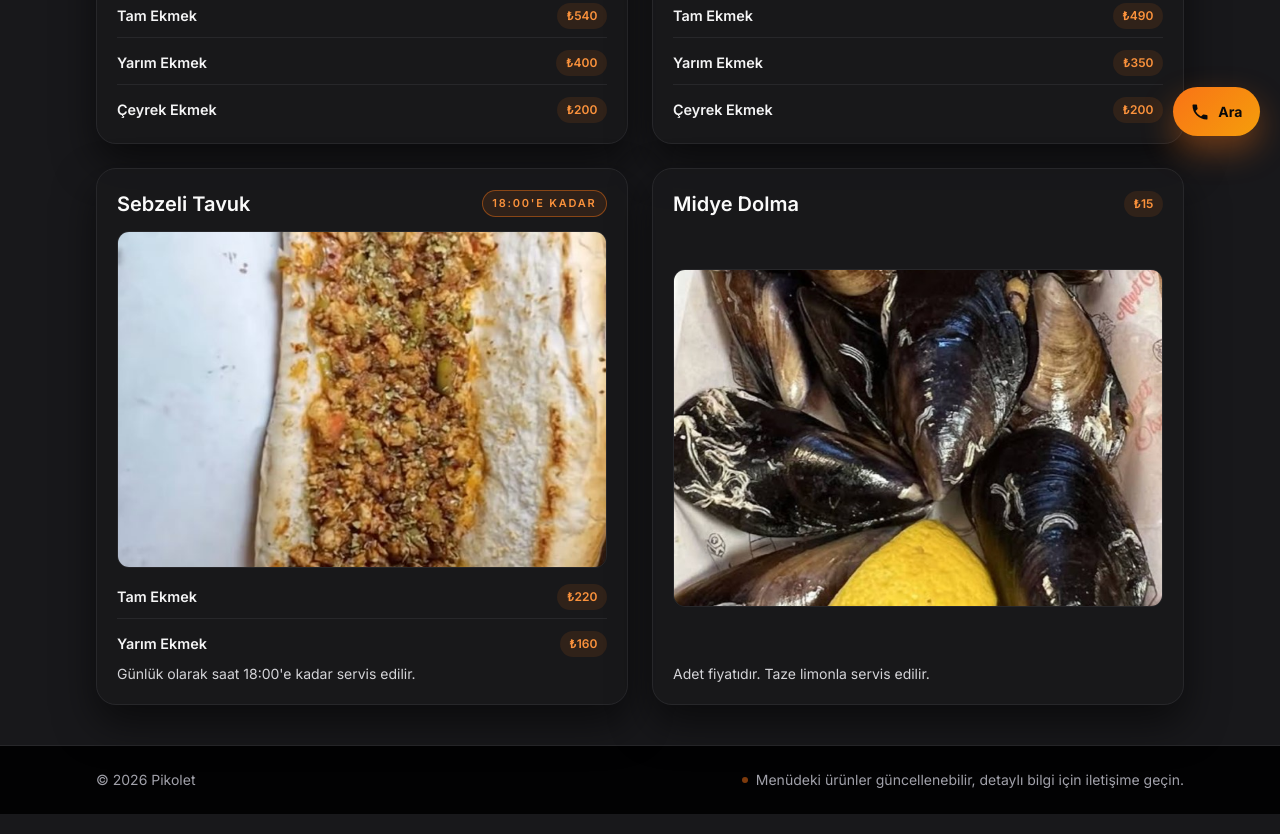
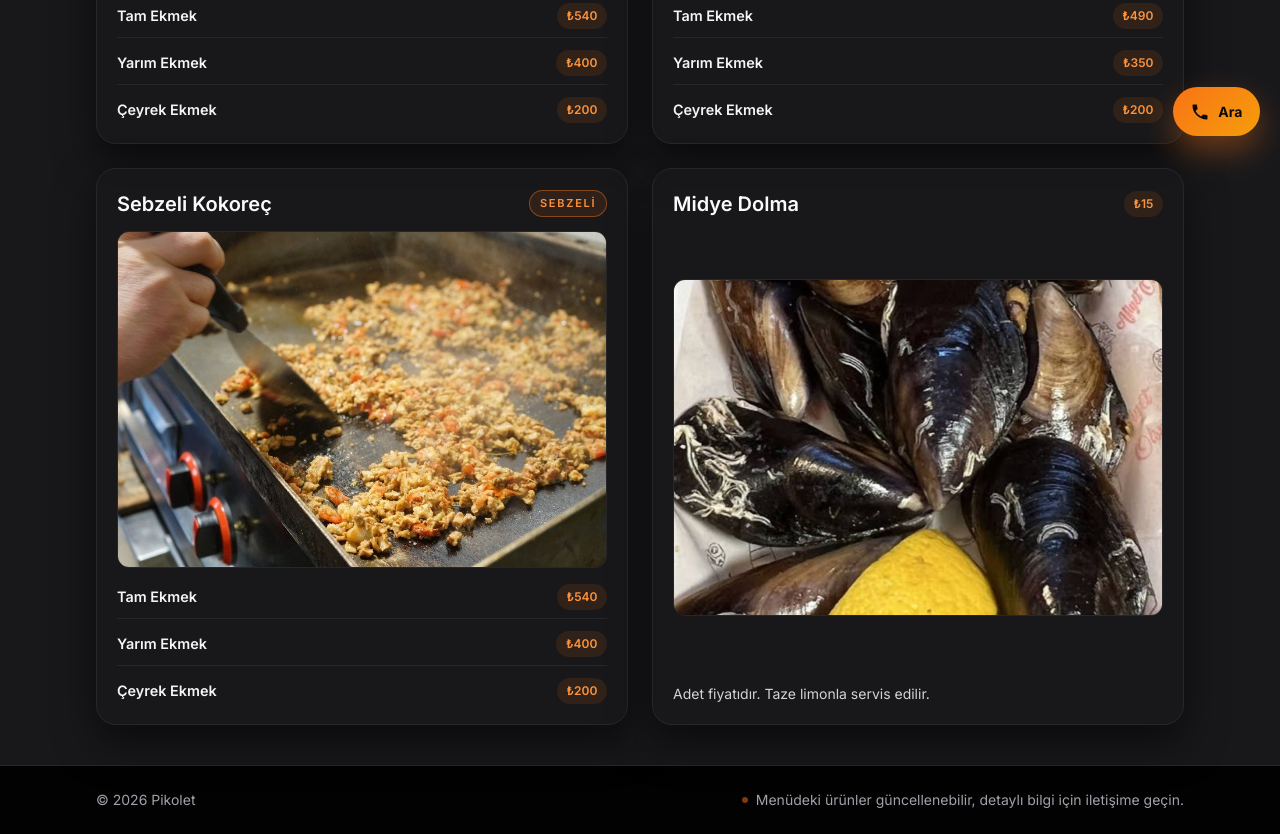
Before and after one commit to ilkerarslan037-beep/pikoletweb, a plain HTML site: page menu.html in a window 1280 px wide. Shown: the part 644-1478 px from the top of the page. Drawn offline with Linux system fonts and the light colour scheme.

Commit message:
Replace sebzeli tavuk with sebzeli kokorec on menu

```diff
--- a/menu.html
+++ b/menu.html
@@ -4,7 +4,7 @@
   <meta charset="UTF-8" />
   <meta name="viewport" content="width=device-width, initial-scale=1.0" />
   <title>Pikolet Menü | Kokoreç ve Izgara Köfte Fiyatları</title>
-  <meta name="description" content="Pikolet güncel menü: kokoreç, ızgara köfte, sebzeli tavuk ve midye dolma fiyatları. Ankara Çankaya Maltepe." />
+  <meta name="description" content="Pikolet güncel menü: kokoreç, sebzeli kokoreç, ızgara köfte ve midye dolma fiyatları. Ankara Çankaya Maltepe." />
   <meta name="robots" content="index, follow" />
   <meta name="theme-color" content="#ea580c" />
   <link rel="canonical" href="https://pikolet.com/menu.html" />
@@ -137,23 +137,26 @@
 
         <article class="menu-card">
           <div class="flex items-center justify-between mb-3">
-            <h2 class="section-title">Sebzeli Tavuk</h2>
-            <span class="badge">18:00'e kadar</span>
+            <h2 class="section-title">Sebzeli Kokoreç</h2>
+            <span class="badge">Sebzeli</span>
           </div>
           <div class="overflow-hidden rounded-xl border border-zinc-800 mb-4">
-            <img src="assets/sebzeli-tavuk-opt.jpg" alt="Sebzeli tavuk ekmek" class="menu-card-image" loading="lazy" decoding="async" />
+            <img src="assets/sebzeli-kokorec-opt.jpg" alt="Sebzeli kokoreç" class="menu-card-image" loading="lazy" decoding="async" />
           </div>
           <div class="space-y-3">
             <div class="flex items-center justify-between border-b border-zinc-800 pb-2">
               <p class="menu-item-title">Tam Ekmek</p>
-              <span class="menu-price">₺220</span>
+              <span class="menu-price">₺540</span>
+            </div>
+            <div class="flex items-center justify-between border-b border-zinc-800 pb-2">
+              <p class="menu-item-title">Yarım Ekmek</p>
+              <span class="menu-price">₺400</span>
             </div>
             <div class="flex items-center justify-between">
-              <p class="menu-item-title">Yarım Ekmek</p>
-              <span class="menu-price">₺160</span>
+              <p class="menu-item-title">Çeyrek Ekmek</p>
+              <span class="menu-price">₺200</span>
             </div>
           </div>
-          <p class="menu-desc mt-3">Günlük olarak saat 18:00'e kadar servis edilir.</p>
         </article>
 
         <article class="menu-card">
```
Also changed, not shown: assets/sebzeli-kokorec-opt.jpg (added).
